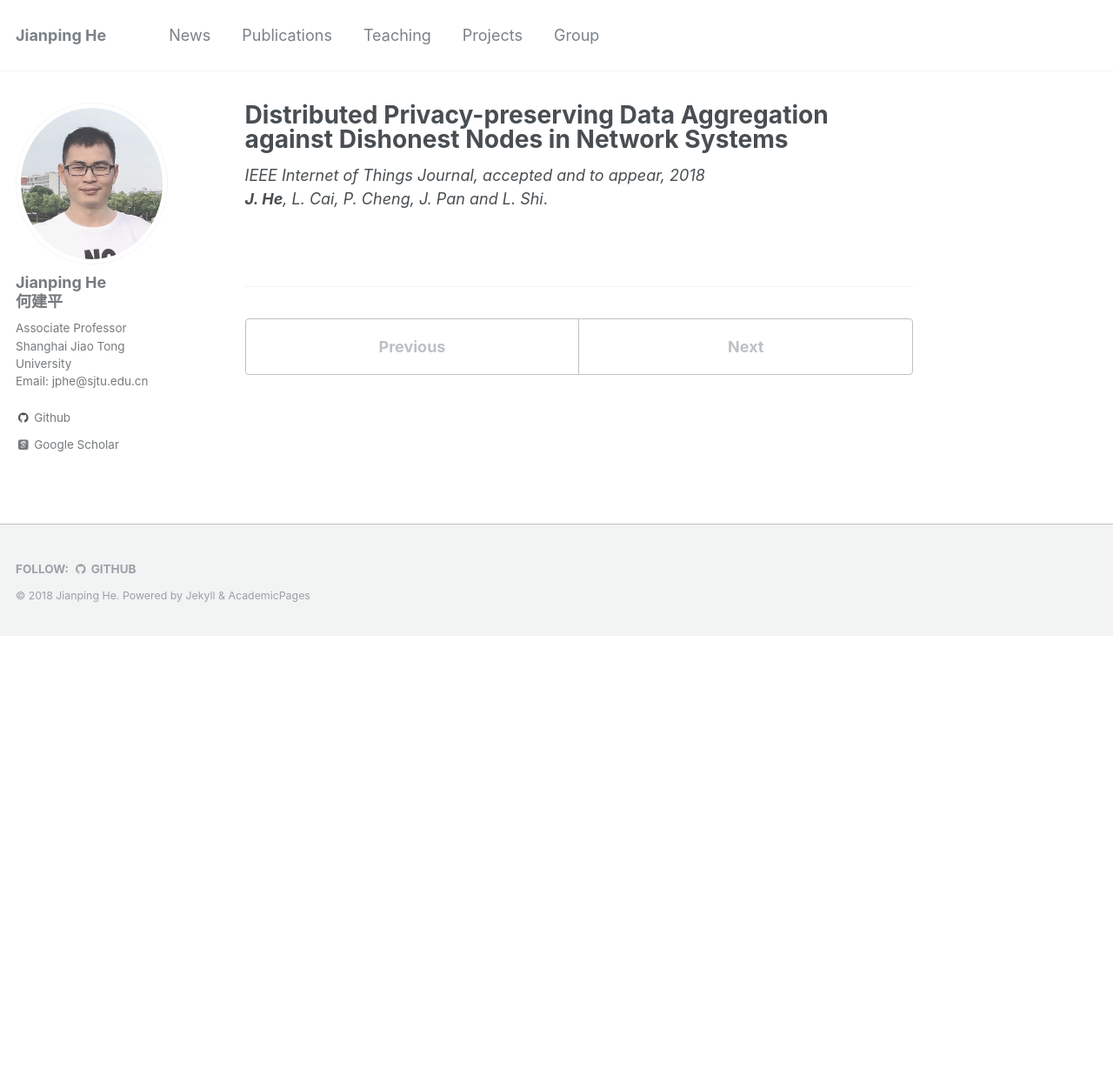
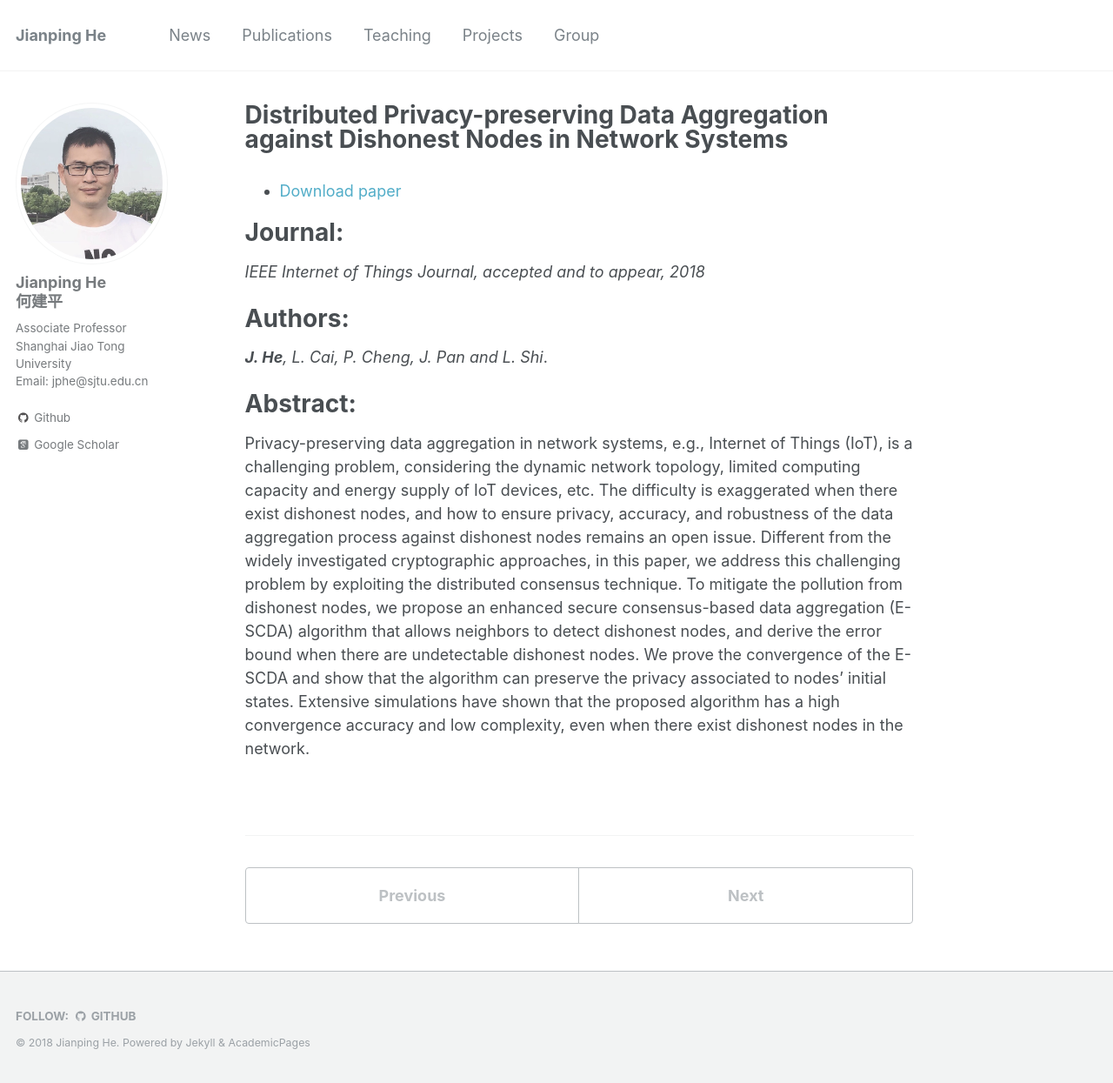
Before and after one commit to jiangshuozz/Jianping-He.github.io, a Jekyll site: the page built from _publications/2018-05-09-Distributed-Privacy-preserving-Data-Aggregation.md, in a window 1280 px wide and 1245 px high. Shown: the whole window at 87% size. Built offline with Jekyll 4.4.1, drawn with Linux system fonts in a browser that asks for light colours; some web fonts are replaced.

Commit message:
Update 2018-05-09-Distributed-Privacy-preserving-Data-Aggregation.md

```diff
--- a/_publications/2018-05-09-Distributed-Privacy-preserving-Data-Aggregation.md
+++ b/_publications/2018-05-09-Distributed-Privacy-preserving-Data-Aggregation.md
@@ -8,5 +8,16 @@ venue: '--'
 #paperurl: ''
 #citation: ''
 ---
+- [Download paper](https://ieeexplore.ieee.org/abstract/document/8356738/)
+
+Journal:
+===
 *IEEE Internet of Things Journal, accepted and to appear, 2018*
+
+Authors:
+===
 ***J. He**, L. Cai, P. Cheng, J. Pan and L. Shi*.
+
+Abstract:
+===
+Privacy-preserving data aggregation in network systems, e.g., Internet of Things (IoT), is a challenging problem, considering the dynamic network topology, limited computing capacity and energy supply of IoT devices, etc. The difficulty is exaggerated when there exist dishonest nodes, and how to ensure privacy, accuracy, and robustness of the data aggregation process against dishonest nodes remains an open issue. Different from the widely investigated cryptographic approaches, in this paper, we address this challenging problem by exploiting the distributed consensus technique. To mitigate the pollution from dishonest nodes, we propose an enhanced secure consensus-based data aggregation (E-SCDA) algorithm that allows neighbors to detect dishonest nodes, and derive the error bound when there are undetectable dishonest nodes. We prove the convergence of the E-SCDA and show that the algorithm can preserve the privacy associated to nodes’ initial states. Extensive simulations have shown that the proposed algorithm has a high convergence accuracy and low complexity, even when there exist dishonest nodes in the network.
```
